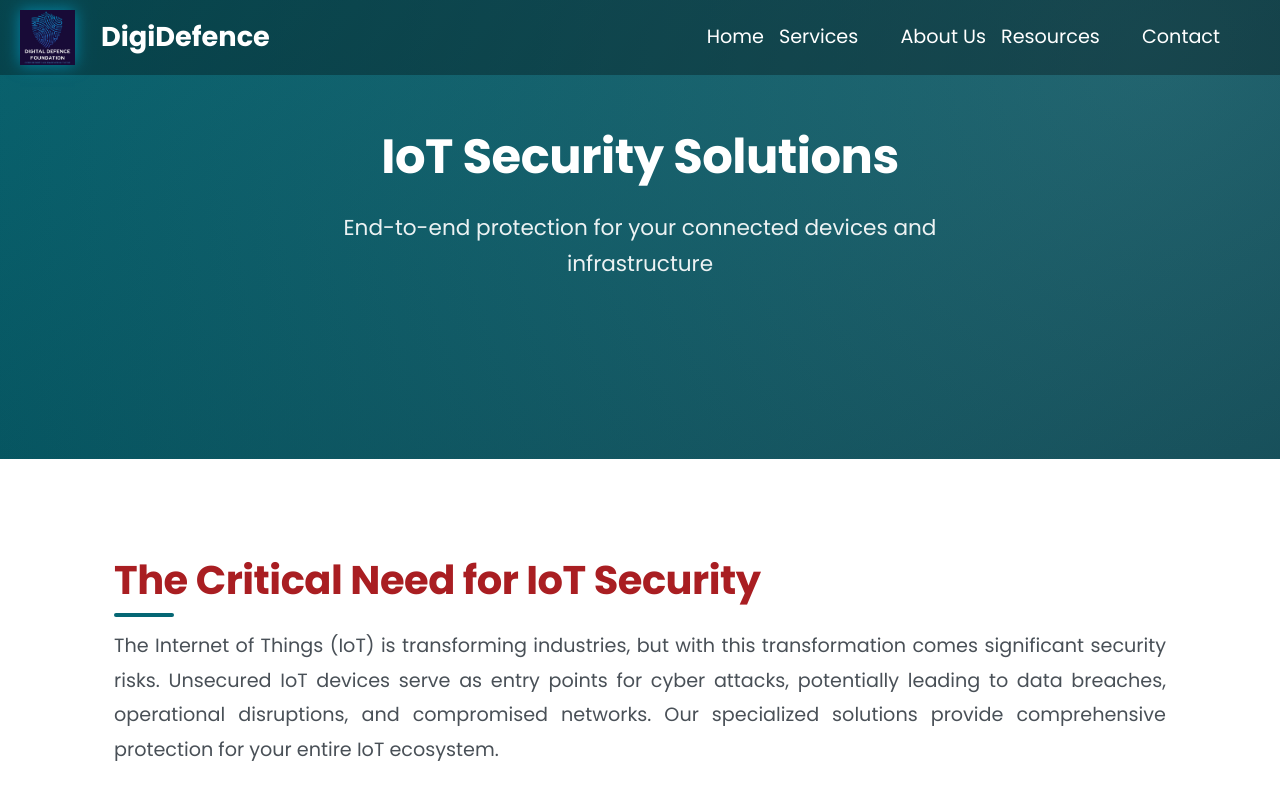
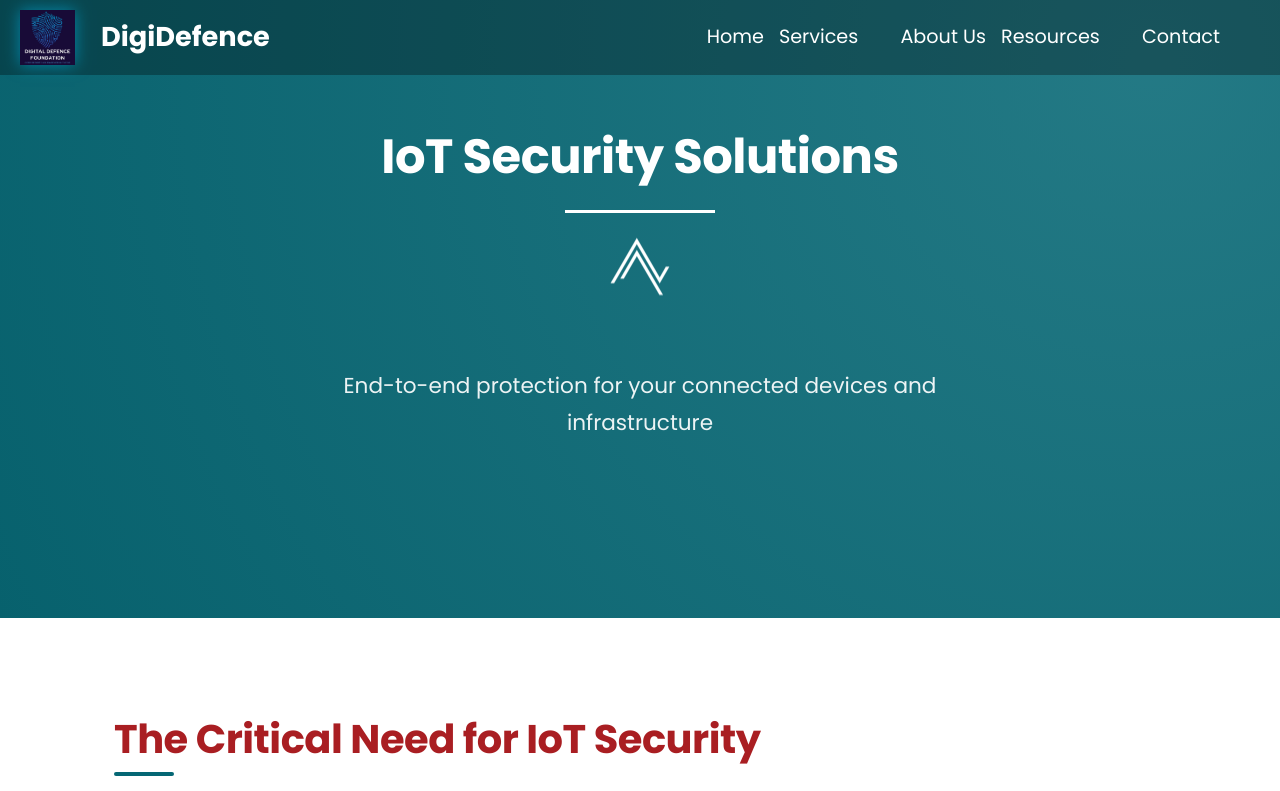
Before and after one commit to shreyas-urankar/Cyber-Protect-Project, a React (Create React App) app: page /iot-security in a window 1280 px wide. Shown: the top 791 px of the page. Built offline with nearby package versions, Linux system fonts and the light colour scheme; a web font is replaced by a local one.

Commit message:
Minor changes in iot security page

```diff
--- a/src/components/IotSecurity.js
+++ b/src/components/IotSecurity.js
@@ -2,6 +2,7 @@ import React from 'react';
 import '../styles/IotSecurity.css';
 import { FiWifi, FiCloud, FiCheck, FiCpu, FiAlertCircle, FiDatabase, FiActivity, FiServer, FiHeart, FiTruck, FiShoppingCart, FiGlobe, FiHome } from 'react-icons/fi';
 import IotImage from '../assets/iot.png';
+import { FaThinkPeaks } from 'react-icons/fa';
 
 const IOT_Security = () => {
   return (
@@ -10,6 +11,10 @@ const IOT_Security = () => {
       <section className="iot-hero">
         <div className="iot-hero-content">
           <h1>IoT Security Solutions</h1>
+        <div className='iot-headerline'></div>
+        <div className="iot-icon-main">
+            <FaThinkPeaks />
+          </div>
           <p className="iot-hero-subtitle">
             End-to-end protection for your connected devices and infrastructure
           </p>
--- a/src/styles/IotSecurity.css
+++ b/src/styles/IotSecurity.css
@@ -59,7 +59,7 @@ body {
 
 /* Hero Section */
 .iot-hero {
-  background: linear-gradient(145deg, var(--iot-primary) 0%, var(--iot-primary-dark) 100%);
+  background: linear-gradient(145deg, var(--iot-primary) 0%, var(--iot-primary) 100%);
   color: var(--iot-white);
   padding: 128px 0;
   position: relative;
@@ -111,6 +111,12 @@ body {
   letter-spacing: -0.5px;
   text-align: center;
 }
+.iot-headerline{
+  height: 3px;
+  width: 150px;
+  background: white;
+  margin: 0 auto;
+}
 
 .iot-hero-subtitle {
   font-size: 1.35rem;
@@ -119,6 +125,14 @@ body {
   max-width: 720px;
   font-weight: 400;
   text-align: center;
+}
+.iot-icon-main{
+  margin-top: 15px;
+  font-size: 4rem;
+  color: white;
+  text-align: center;
+  margin-bottom: 2rem;
+  animation: float 3s ease-in-out infinite;
 }
 
 /* Button Styles */
```
